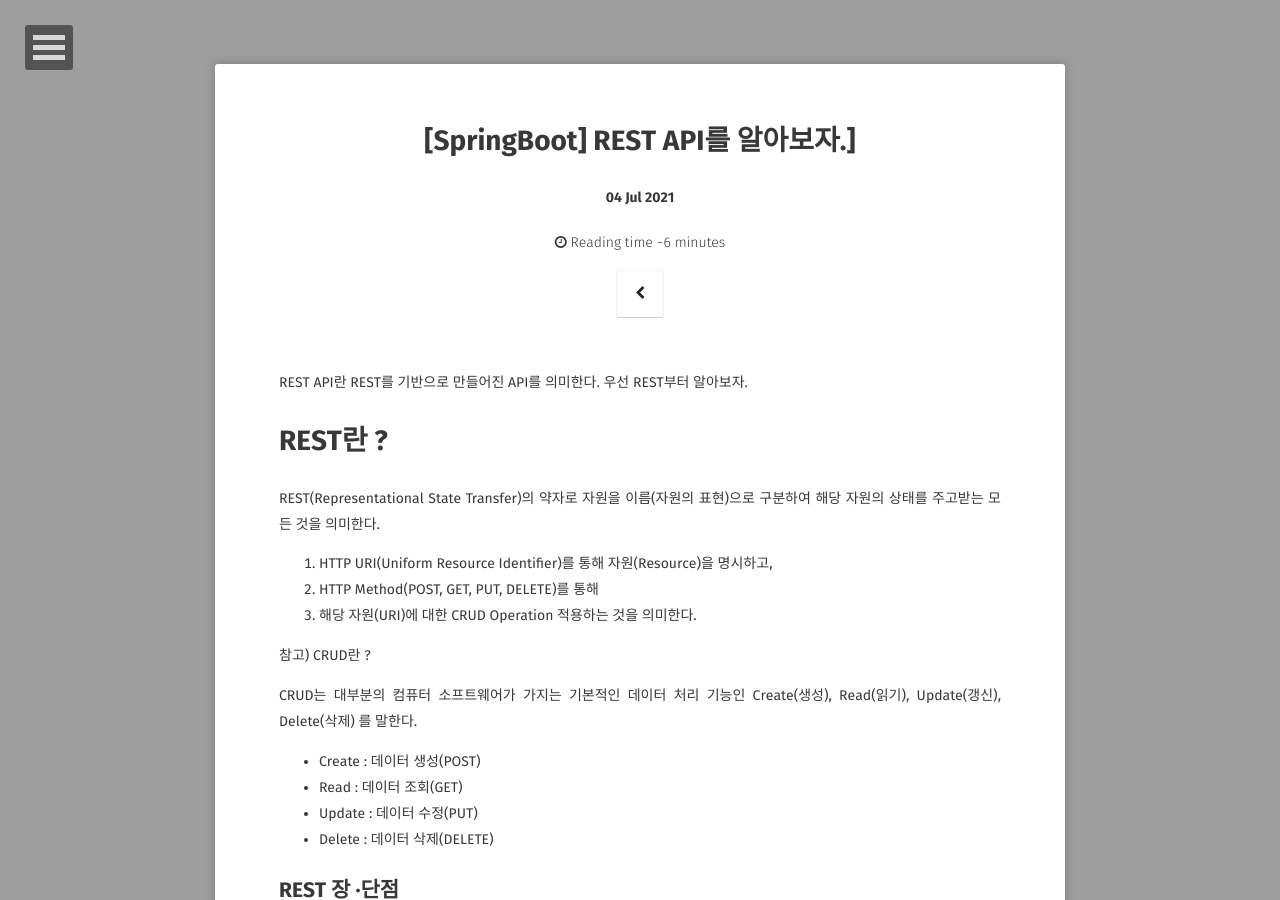
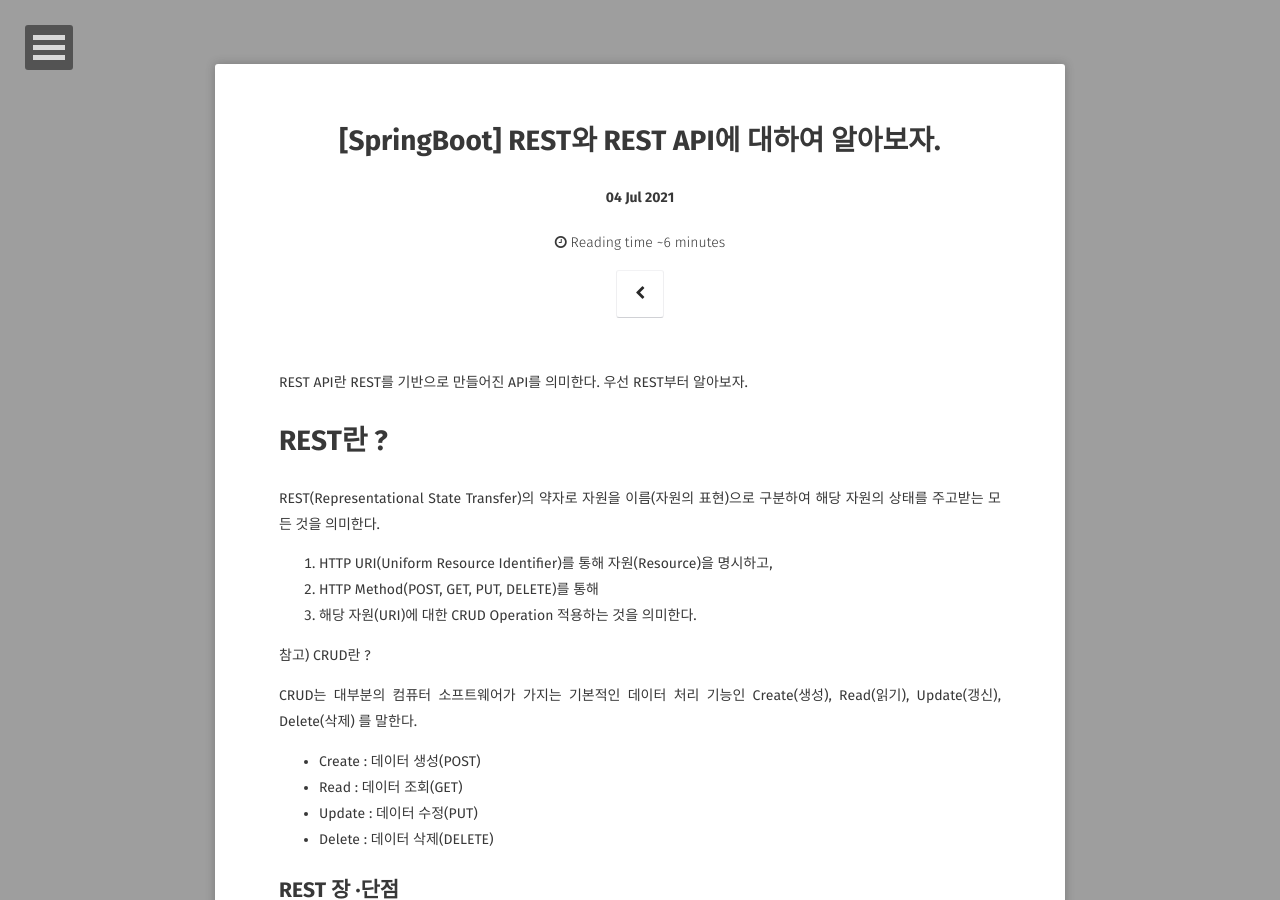
Before and after one commit to GayeonYoon/GayeonYoon.github.io, a Jekyll site: the page built from _posts/2021-07-04-RESTAPI-POST_1.md, in a window 1280 px wide and 900 px high. Built offline with Jekyll 4.4.1, drawn with Linux system fonts in a browser that asks for light colours; some web fonts are replaced; comment, search, counter and statistics services are not loaded.

Commit message:
Update 2021-07-04-RESTAPI-POST_1.md

```diff
--- a/_posts/2021-07-04-RESTAPI-POST_1.md
+++ b/_posts/2021-07-04-RESTAPI-POST_1.md
@@ -1,6 +1,6 @@
 ---
 layout: post
-title: "[SpringBoot] REST API를 알아보자.]"
+title: "[SpringBoot] REST와 REST API에 대하여 알아보자."
 date: 2021-07-04
 excerpt: "REST API란 무엇인가?"
 tags: [SpringBoot, REST API, JAVA, Eclipse]
```
